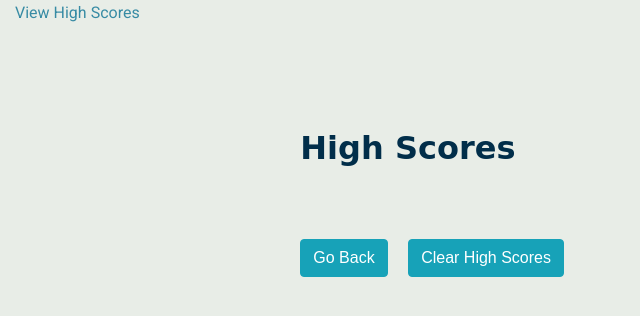
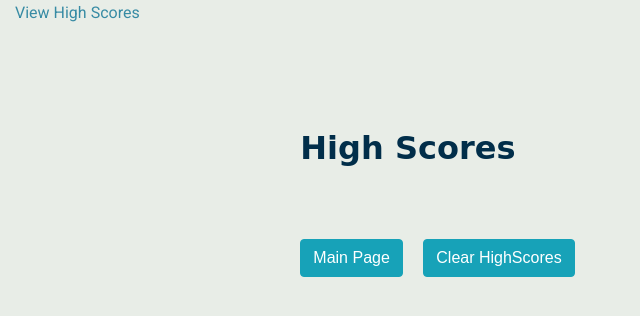
Before and after one commit to TimothyLai1121/Quiz-Fever-4, a plain HTML site: page index.html in a window 1280 px wide. Both pictures are taken after a click on the link "View High Scores". Shown: the whole page, without its empty margins (0-640 px from the left). Drawn offline with nearby package versions, Linux system fonts and the light colour scheme; a web font is replaced by a local one.

Commit message:
adding questions.js

```diff
--- a/index.html
+++ b/index.html
@@ -63,8 +63,8 @@
 
         <div id="listOfHighScores" class="list-group list-group-flush pt-2 pb-3 mb-2"></div>
             <p>
-            <button type="submit" class="btn btn-info mt-3 mr-3" id="goBackBtn">Go Back</button>
-            <button type="submit" class="btn btn-info mt-3" id="clearHighScoreBtn">Clear High Scores</button>
+            <button type="submit" class="btn btn-info mt-3 mr-3" id="goBackBtn">Main Page</button>
+            <button type="submit" class="btn btn-info mt-3" id="clearHighScoreBtn">Clear HighScores</button>
             </p>
         </div>
             </main>
```
Also changed, not shown: assets/scripts/questions.js (added), assets/scripts/script.js (line endings or trailing spaces).
